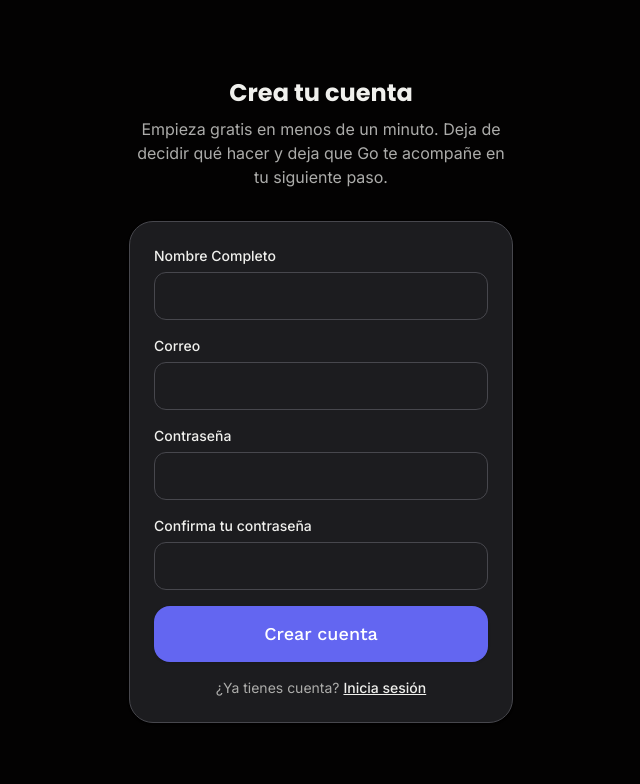
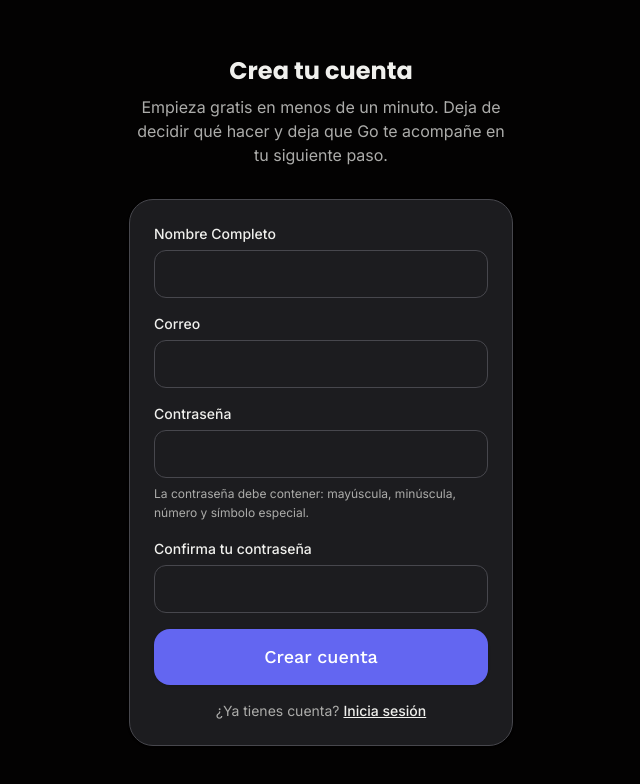
Before and after one commit to jorgeDevCod/Go-Sesi-n-PWA, a Next.js app: page /register in a window 1280 px wide. Shown: the top 784 px of the page, without its empty margins (319-959 px from the left). Built offline with nearby package versions, Linux system fonts and the light colour scheme; no server answers.

Commit message:
Agrega requisito de simbolo especial a la regla de contrasena

```diff
--- a/features/auth/components/RegisterForm.tsx
+++ b/features/auth/components/RegisterForm.tsx
@@ -47,6 +47,9 @@ export function RegisterForm() {
           autoComplete="new-password"
           required
         />
+        <p className="mt-1.5 text-xs leading-relaxed text-muted-foreground">
+          La contraseña debe contener: mayúscula, minúscula, número y símbolo especial.
+        </p>
         <FieldError messages={state.fieldErrors?.password} />
       </div>
       <div>
--- a/features/auth/schemas/auth.schema.ts
+++ b/features/auth/schemas/auth.schema.ts
@@ -5,7 +5,8 @@ const passwordSchema = z
   .min(8, "La contraseña debe tener al menos 8 caracteres.")
   .regex(/[a-z]/, "Debe incluir al menos una letra minúscula.")
   .regex(/[A-Z]/, "Debe incluir al menos una letra mayúscula.")
-  .regex(/[0-9]/, "Debe incluir al menos un número.");
+  .regex(/[0-9]/, "Debe incluir al menos un número.")
+  .regex(/[^A-Za-z0-9]/, "Debe incluir al menos un símbolo especial.");
 
 export const registerSchema = z
   .object({
```
Also changed, not shown: 1 other file (tests, documents, lock files or other folders).
